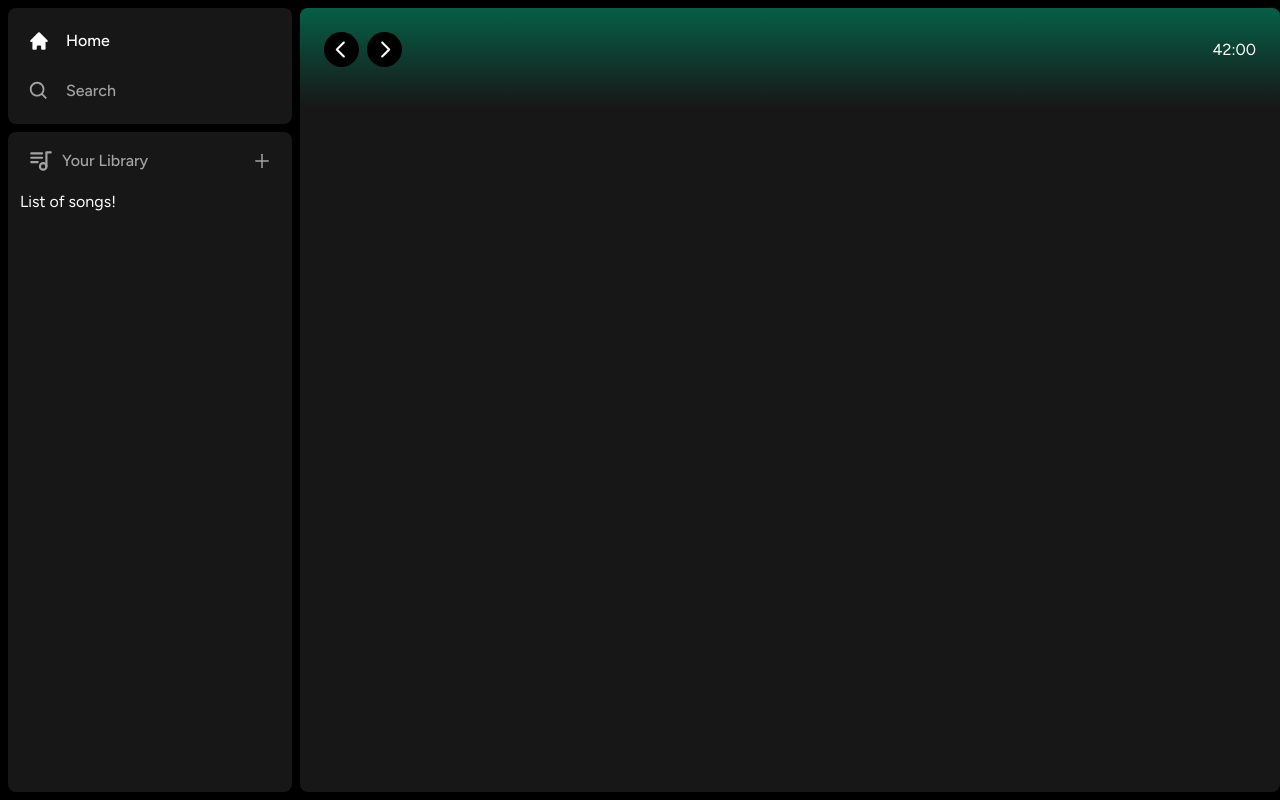
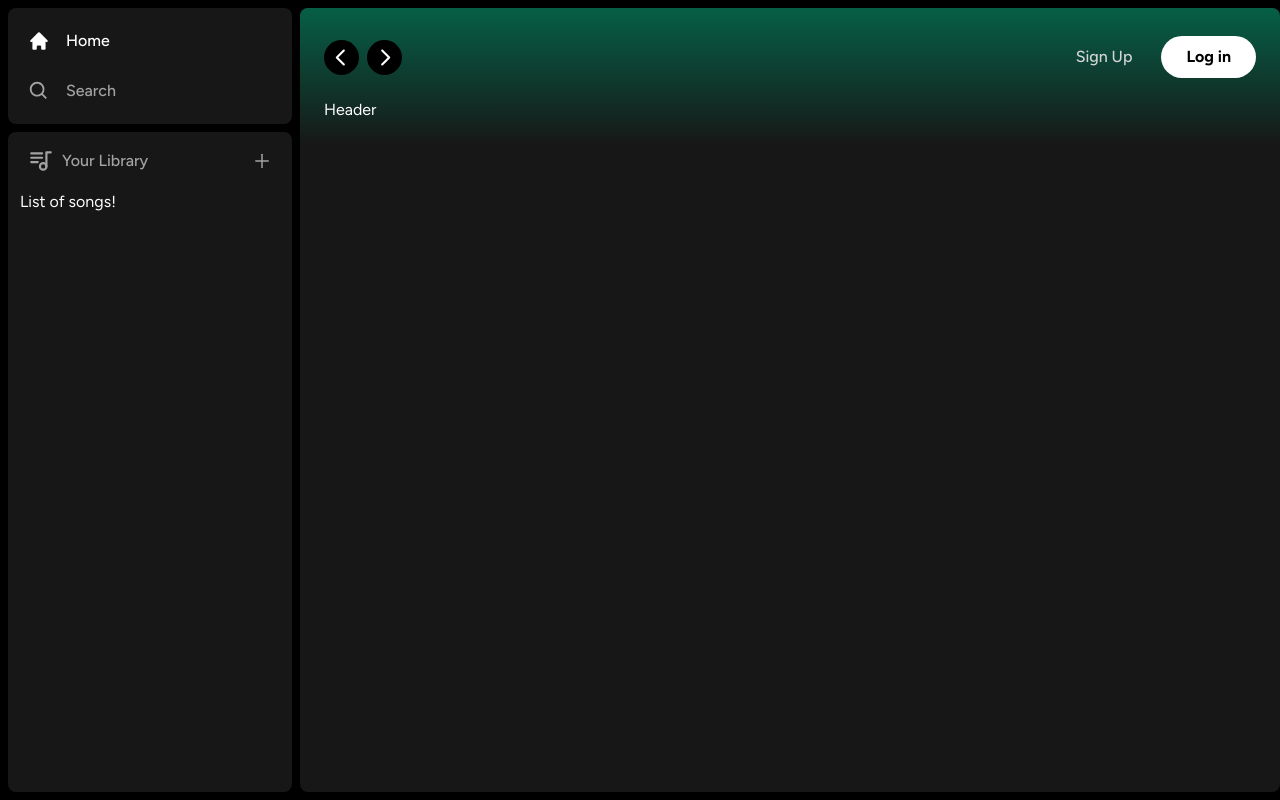
Before and after one commit to jaimevillegas/spotify-clone, a Next.js app: page / in a window 1280 px wide. Built offline with nearby package versions, Linux system fonts and the light colour scheme.

Commit message:
Layout - Finish top buttons

```diff
--- a/components/Button.tsx
+++ b/components/Button.tsx
@@ -1,4 +1,5 @@
 import { forwardRef } from "react";
+import { twMerge } from "tailwind-merge";
 
 interface ButtonProps
   extends React.ButtonHTMLAttributes<HTMLButtonElement> {}
@@ -11,8 +12,30 @@ const Button = forwardRef<HTMLButtonElement, ButtonProps>(({
   ...props
 }, ref) => {
   return (
-    <button>
-      42:00
+    <button
+      type={type}
+      className={twMerge(`
+        w-full
+        rounded-full
+        bg-green-500
+        border
+        border-transparent
+        px-3
+        py-3
+        disabler:cursor-not-allowed
+        disabled:opacity-50
+        text-black
+        font-bold
+        hover:opacity-75
+        transition
+      `,
+        className
+      )}
+      disabled={disabled}
+      ref={ref}
+      {...props}
+    >
+      {children}
     </button>
   )
 })
--- a/components/Header.tsx
+++ b/components/Header.tsx
@@ -109,14 +109,34 @@ const Header: React.FC<HeaderProps> = ({
         ">
           <>
             <div>
-              <Button>
+              <Button
+              onClick={() => {}}
+              className="
+                bg-transparent
+                text-neutral-300
+                font-medium
+              "
+              >
                 Sign Up
+              </Button>
+            </div>
+            <div>
+              <Button
+              onClick={() => {}}
+              className="
+                bg-white
+                px-6
+                py-2
+              "
+              >
+                Log in
               </Button>
             </div>
           </>
 
         </div>
       </div>
+      {children}
     </div>
   );
 }
```
